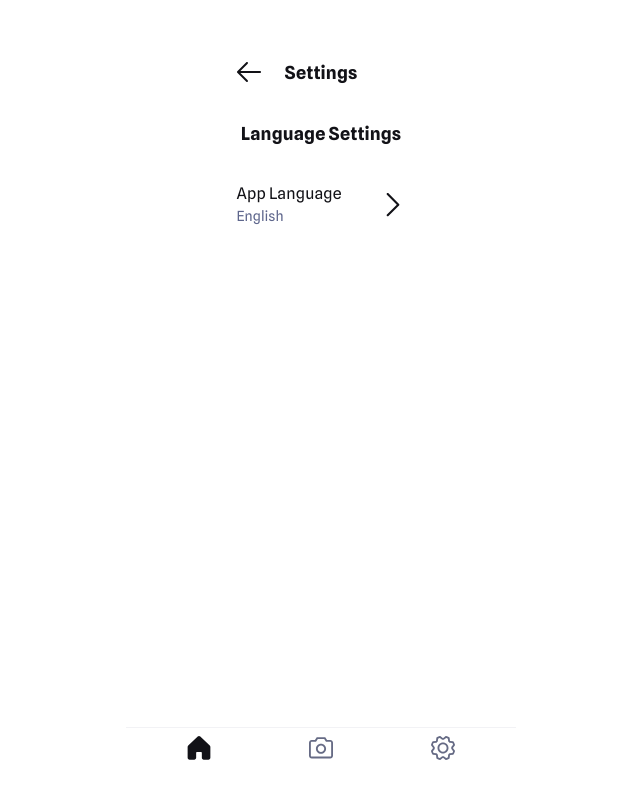
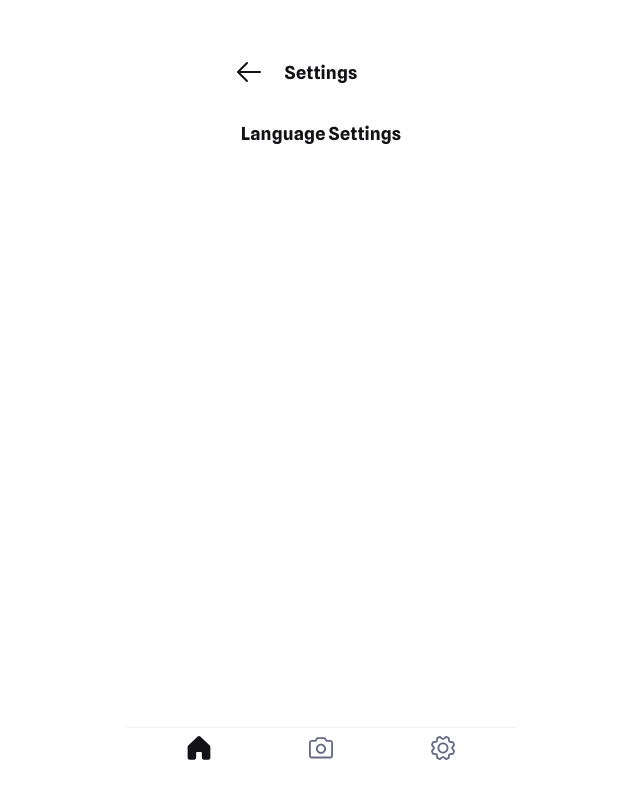
Before and after one commit to barbecue-trio/hackathon-app, a React (Vite) app: page /settings in a window 1280 px wide. Shown: the top 798 px of the page, without its empty margins (319-959 px from the left). Built offline with nearby package versions, Linux system fonts and the light colour scheme.

Commit message:
feat: NavigationMenuコンポーネントの汎用化
- title、value、showArrowプロパティを追加
- language特有の実装から汎用的な実装へ変更
- 条件付きでvalueとarrow表示を制御
- Settingsページでの再利用に対応

```diff
--- a/src/components/NavigationMenu.tsx
+++ b/src/components/NavigationMenu.tsx
@@ -2,12 +2,16 @@ import { Box, Typography } from "@mui/material";
 import navigationArrowIcon from "../assets/icons/navigation-menu-arrow.svg";
 
 interface NavigationMenuProps {
-  language?: string;
+  title: string;
+  value?: string;
+  showArrow?: boolean;
   onClick?: () => void;
 }
 
 const NavigationMenu = ({
-  language = "English",
+  title,
+  value,
+  showArrow = false,
   onClick,
 }: NavigationMenuProps) => {
   return (
@@ -35,7 +39,7 @@ const NavigationMenu = ({
         transition: "background-color 0.2s ease",
       }}
     >
-      {/* Left side - Language Settings */}
+      {/* Left side - Menu item */}
       <Box
         sx={{
           display: "flex",
@@ -61,9 +65,10 @@ const NavigationMenu = ({
               color: "#121217",
             }}
           >
-            App Language
+            {title}
           </Typography>
         </Box>
+        {value && (
           <Box
             sx={{
               display: "flex",
@@ -81,12 +86,14 @@ const NavigationMenu = ({
                 color: "#5E668C",
               }}
             >
-            {language}
+              {value}
             </Typography>
           </Box>
+        )}
       </Box>
 
       {/* Right side - Icon */}
+      {showArrow && (
         <Box
           sx={{
             display: "flex",
@@ -122,6 +129,7 @@ const NavigationMenu = ({
             </Box>
           </Box>
         </Box>
+      )}
     </Box>
   );
 };
```
Lines whose indentation alone changed are shown as unchanged.
